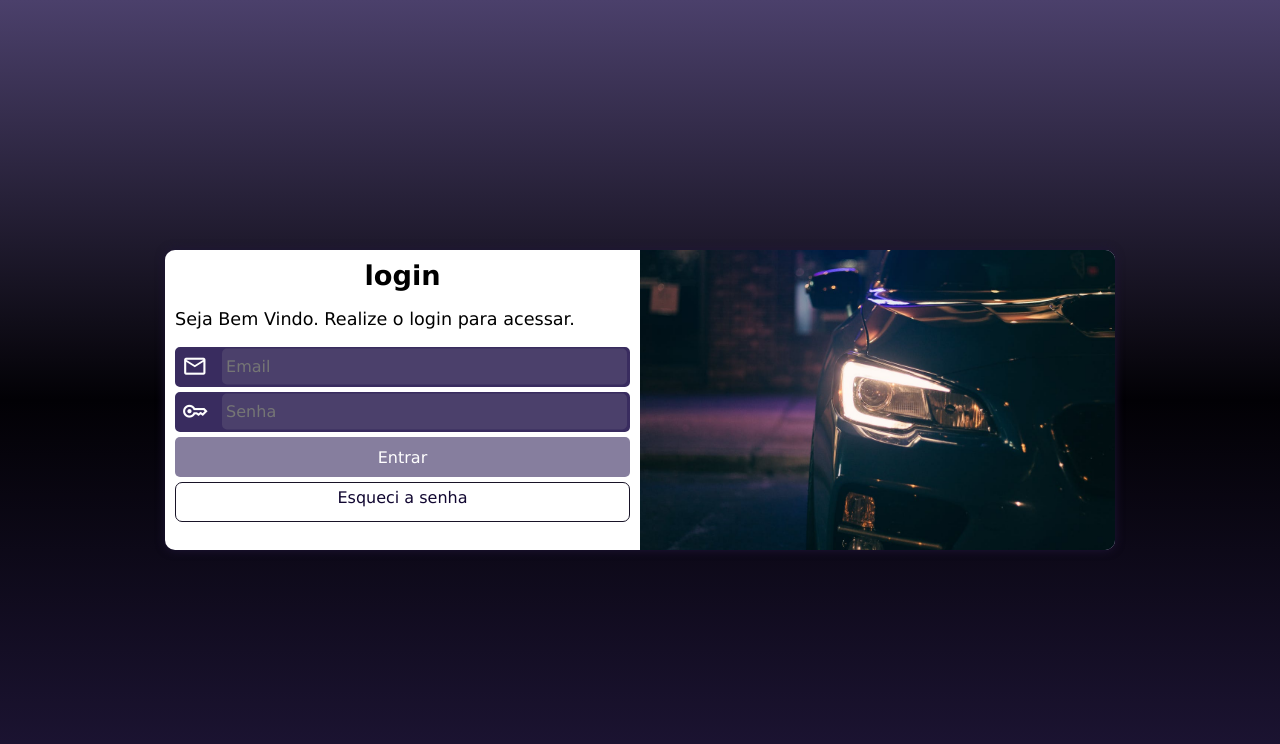
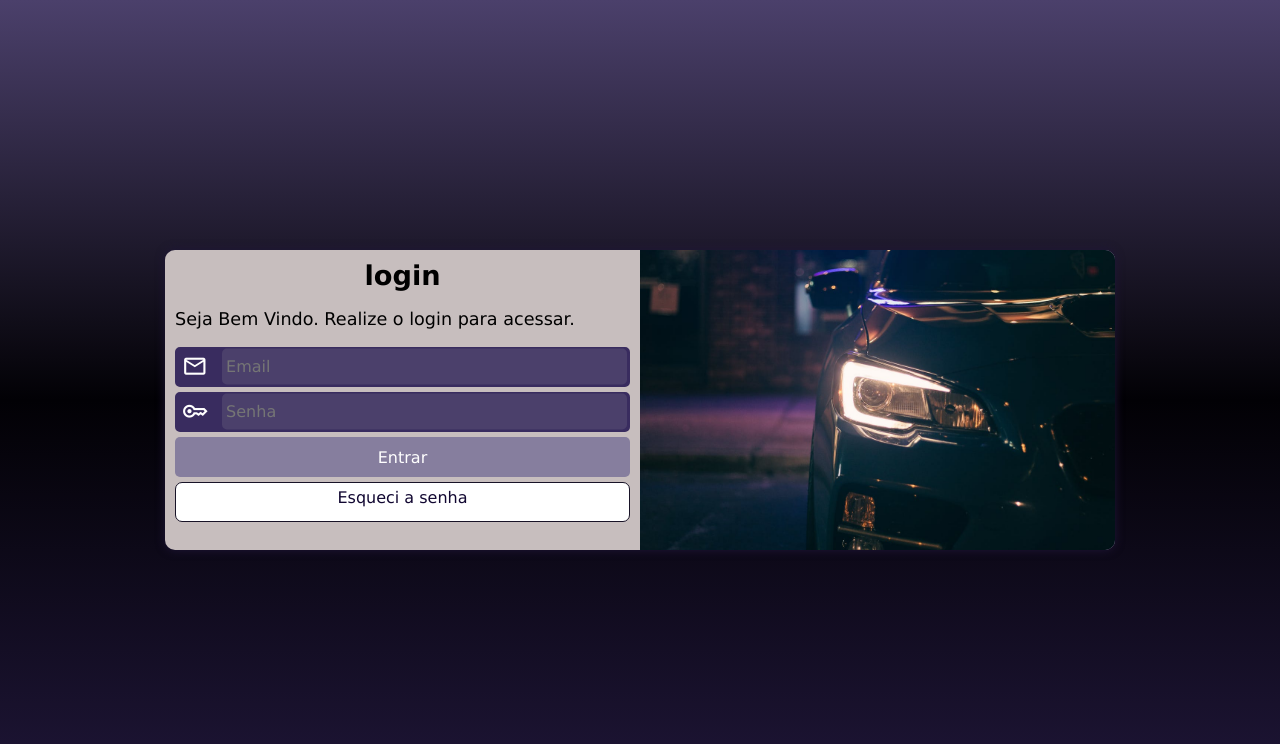
Before and after one commit to LorenzoHzK/Projeto-Login, a plain HTML site: page index.html in a window 1280 px wide. Drawn offline with nearby package versions, Linux system fonts and the light colour scheme.

Commit message:
deixando o branco mais escuro

```diff
--- a/estilos/style.css
+++ b/estilos/style.css
@@ -43,7 +43,7 @@ main{
     left: 50%;
     overflow: hidden;
 
-    background-color: white;
+    background-color: rgb(199, 190, 190);
     width: 250px;
     height: 515px;
     border-radius: 10px;
```
